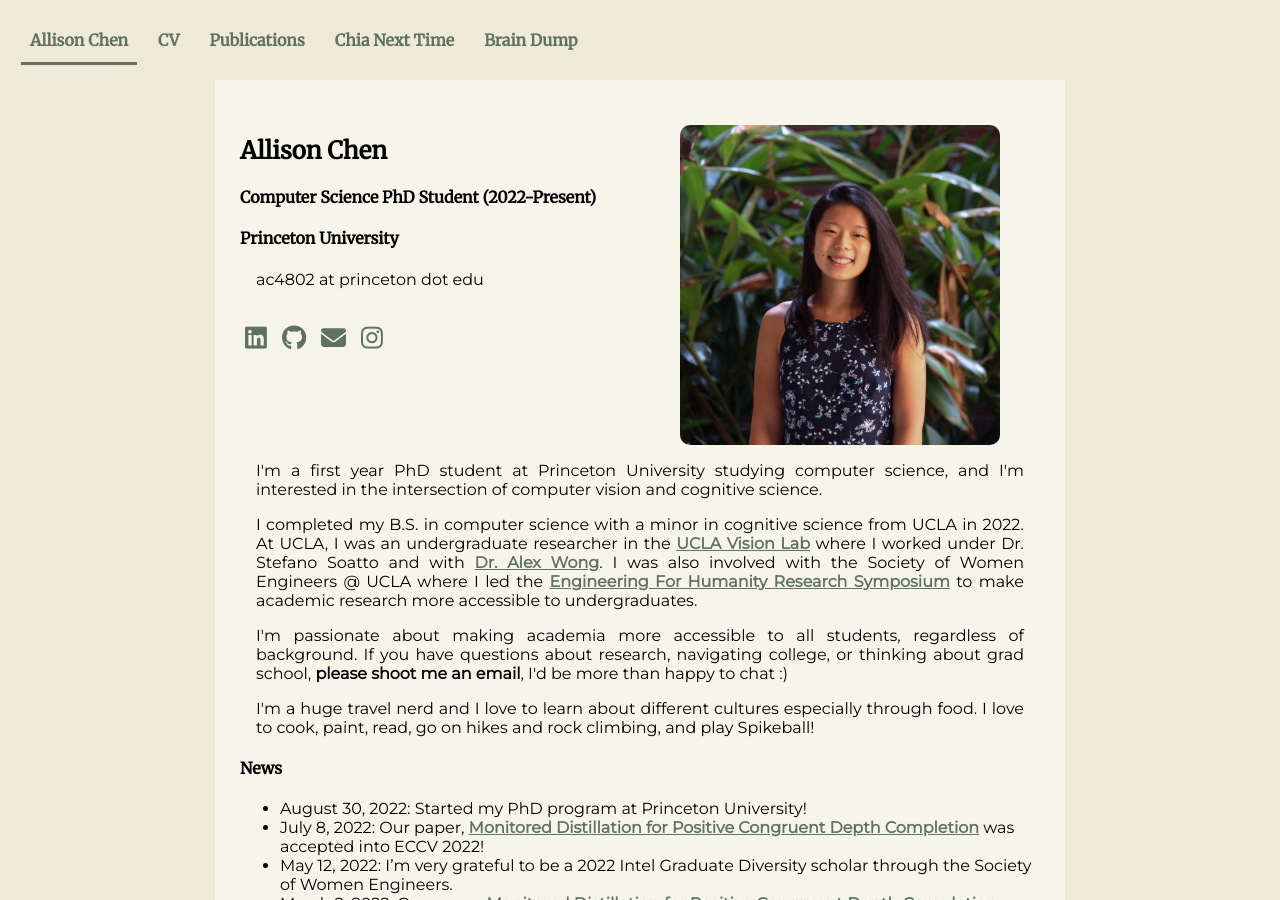
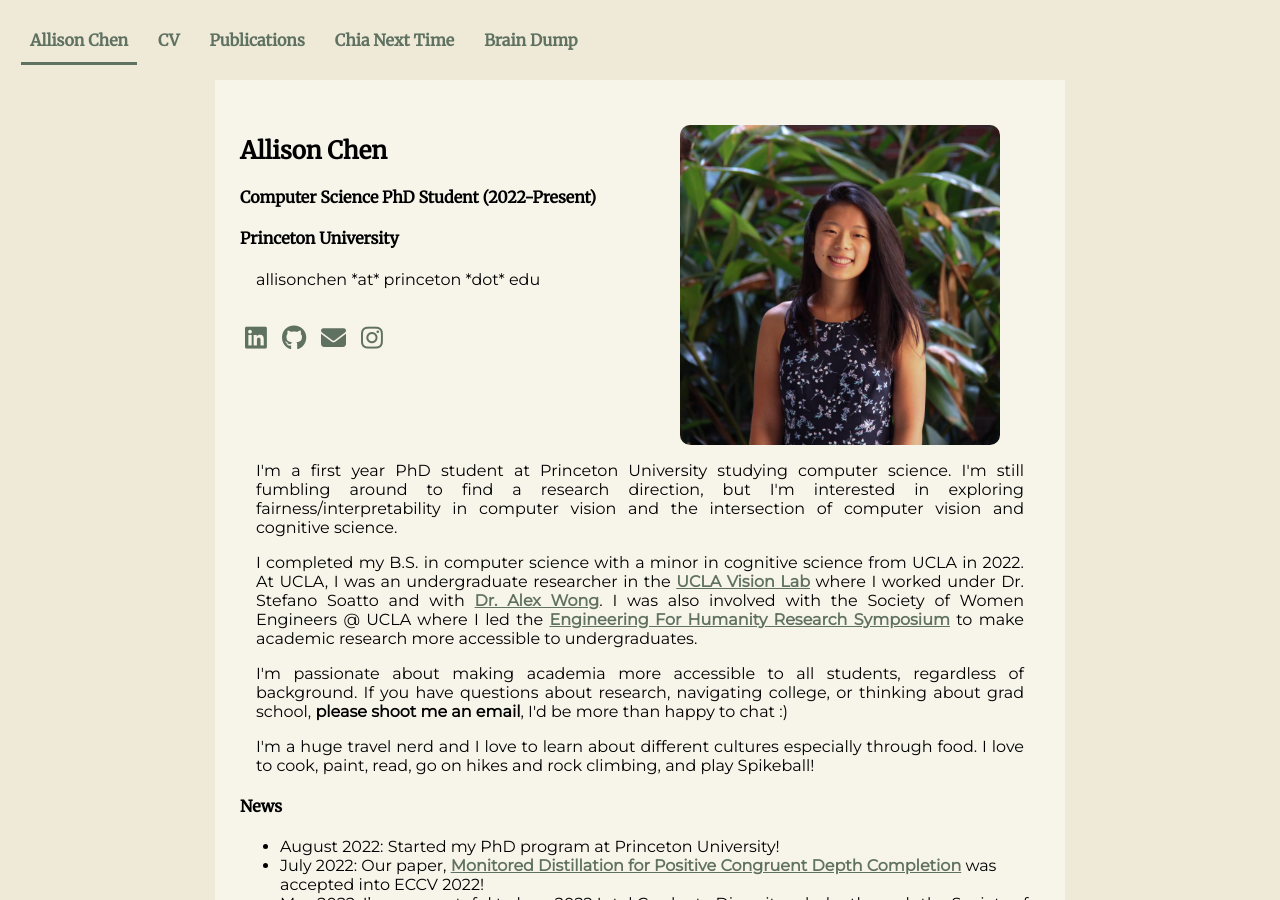
Before and after one commit to allisonchen23/allisonchen23.github.io, a Jekyll site: the page built from index.md, in a window 1280 px wide and 900 px high. Built offline with Jekyll 4.4.1, drawn with Linux system fonts in a browser that asks for light colours; nearby versions of some CDN libraries; some of the changed text lies outside the part shown.

Commit message:
updated email and CV

```diff
--- a/index.md
+++ b/index.md
@@ -10,7 +10,7 @@
 			<h2 class="test">Allison Chen</h2>
 			<h4>Computer Science PhD Student (2022-Present)</h4>
 			<h4>Princeton University</h4>
-			<p>ac4802 at princeton dot edu</p>
+			<p>allisonchen *at* princeton *dot* edu</p>
 			{% include contact_me.html %}
 		</div>
 		<div class="column_2">
@@ -18,7 +18,7 @@
 		</div>
 	</div>
 	<div>
-		<p>I'm a first year PhD student at Princeton University studying computer science, and I'm interested in the intersection of computer vision and cognitive science. </p>
+		<p>I'm a first year PhD student at Princeton University studying computer science. I'm still fumbling around to find a research direction, but I'm interested in exploring fairness/interpretability in computer vision and the intersection of computer vision and cognitive science. </p>
 		<p>I completed my B.S. in computer science with a minor in cognitive science from UCLA in 2022. At UCLA, I was an undergraduate researcher in the <a href="http://vision.ucla.edu/">UCLA Vision Lab</a> where I worked under Dr. Stefano Soatto and with <a href="http://web.cs.ucla.edu/~alexw/">Dr. Alex Wong</a>. I was also involved with the Society of Women Engineers @ UCLA where I led the <a href="https://samueli.ucla.edu/engineering-for-humanity-research-symposium/">Engineering For Humanity Research Symposium</a> to make academic research more accessible to undergraduates.</p>
 		<p>I'm passionate about making academia more accessible to all students, regardless of background. If you have questions about research, navigating college, or thinking about grad school, <b>please shoot me an email</b>, I'd be more than happy to chat :) </p>
 		<p>I'm a huge travel nerd and I love to learn about different cultures especially through food. I love to cook, paint, read, go on hikes and rock climbing, and play Spikeball!</p>
@@ -26,9 +26,9 @@
 </div>
 
 #### News
-* August 30, 2022: Started my PhD program at Princeton University!
-* July 8, 2022: Our paper, [Monitored Distillation for Positive Congruent Depth Completion](https://arxiv.org/abs/2203.16034) was accepted into ECCV 2022!
-* May 12, 2022: I'm very grateful to be a 2022 Intel Graduate Diversity scholar through the Society of Women Engineers.
-* March 2, 2022: Our paper, [Monitored Distillation for Positive Congruent Depth Completion](https://arxiv.org/abs/2203.16034) was rejected from CVPR 2022 :)
-* September 27, 2021: Alex Wong presented our work [Small Lesion Segmentation in Brain MRIs with
+* August 2022: Started my PhD program at Princeton University!
+* July 2022: Our paper, [Monitored Distillation for Positive Congruent Depth Completion](https://arxiv.org/abs/2203.16034) was accepted into ECCV 2022!
+* May 2022: I'm very grateful to be a 2022 Intel Graduate Diversity scholar through the Society of Women Engineers.
+* March 2022: Our paper, [Monitored Distillation for Positive Congruent Depth Completion](https://arxiv.org/abs/2203.16034) was <span class="standOut">rejected</span> from CVPR 2022 :)
+* September 2021: Alex Wong presented our work [Small Lesion Segmentation in Brain MRIs with
 Subpixel Embedding](https://arxiv.org/pdf/2109.08791.pdf) at MICCAI's Brain Lesion workshop.
```
Also changed, not shown: 1 other file.
